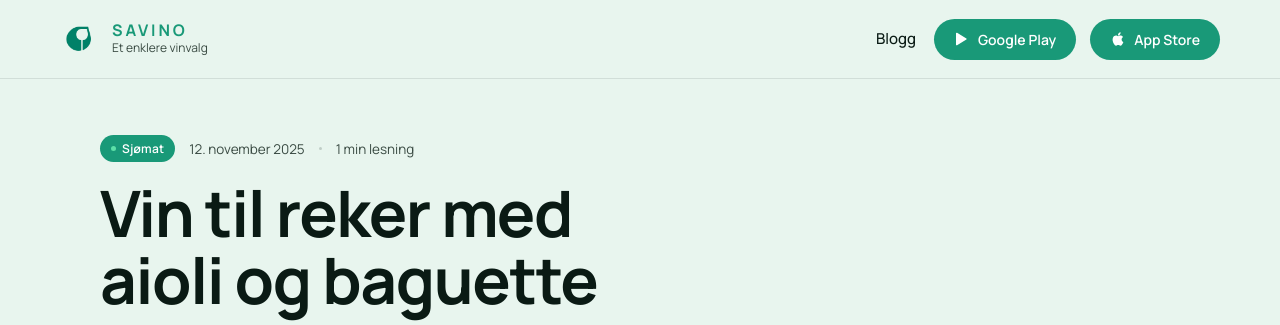
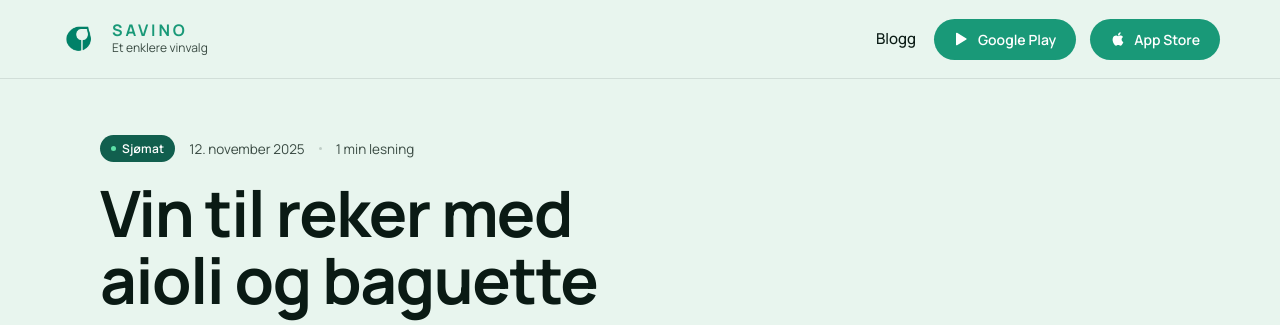
Before and after one commit to timkirstein/savino-support, a Jekyll site: the page built from _posts/2025-11-12-vin-til-reker.md, in a window 1280 px wide. Shown: the top 325 px of the page. Built offline with Jekyll 4.4.1, drawn with Linux system fonts in a browser that asks for light colours.

Commit message:
Use darker green for category tag in post meta row
https://claude.ai/code/session_01E6W6RsfuiBiZpADR2Noo7g

```diff
--- a/_sass/_article.scss
+++ b/_sass/_article.scss
@@ -23,7 +23,7 @@ article.post {
     gap: 6px;
     padding: 5px 11px;
     border-radius: 999px;
-    background: var(--green);
+    background: var(--green-dark);
     color: #fff;
     font-size: 12px;
     font-weight: 600;
```
